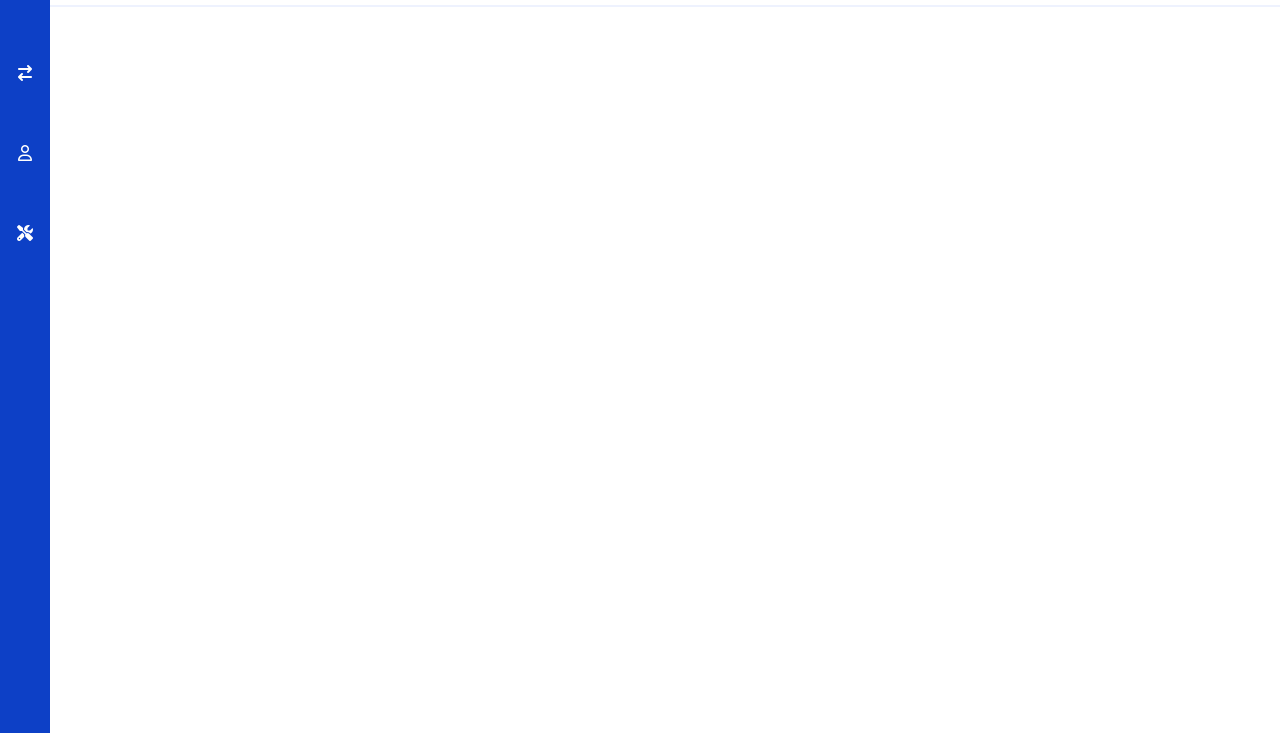
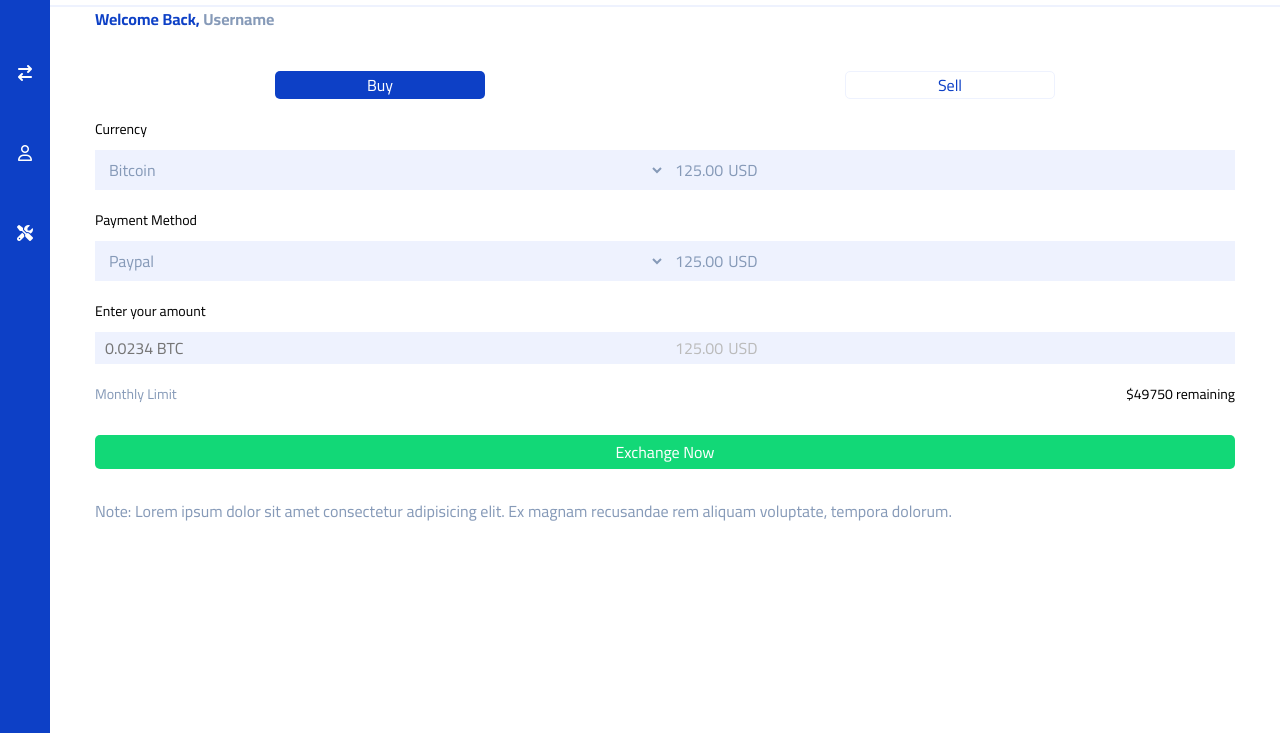
Before and after one commit to mohamedmostafakhudari/Bitcoin-Dashboard, a plain HTML site: page src/index.html in a window 1280 px wide. Shown: the part 67-800 px from the top of the page. Drawn offline with nearby package versions, Linux system fonts and the light colour scheme; files that its build step writes are made by us from their sources.

Commit message:
Create Exchange Section

```diff
--- a/src/index.html
+++ b/src/index.html
@@ -39,6 +39,54 @@
                 </nav>
             </div>
         </header>
+        <div class="container">
+             <p class="welcome"><span>Welcome Back,</span> Username</p>
+        </div>
+        <div class="main__content">
+            <div class="container">
+                <section class="exchange">
+                    <div class="buttons row">
+                        <button type="button" class="buy col">Buy</button>
+                        <button type="button" class="sell col">Sell</button>
+                    </div>
+                    <form action="/" method="post">
+                        <label for="currency">Currency</label>
+                        <div class="info row">
+                            <select name="currency" id="currency" class="currency col">
+                                <option value="bitcoin" selected>Bitcoin</option>
+                                <option value="usd">USD</option>
+                                <option value="euro">Euro</option>
+                            </select>
+                            <span class="equal col">125.00<span>USD</span></span>
+                        </div>
+                        <label for="payment-method">Payment Method</label>
+                        <div class="info row">
+                            <select name="payment-method" id="payment-method" class="payment-method col">
+                                <option value="paypal" selected>Paypal</option>
+                                <option value="mastercard">Mastercard</option>
+                                <option value="payoneer">Payoneer</option>
+                            </select>
+                            <span class="equal col">125.00 <span>USD</span></span>
+                        </div>
+                        <label for="amount">Enter your amount</label>
+                        <div class="info row">
+                            <input type="number" id="amount" class="amount col" name="amount" placeholder="0.0234 BTC">
+                            <span class="equal col">125.00 <span>USD</span></span>
+                        </div>
+                        <div class="limit row">
+                            <p class="col">Monthly Limit</p>
+                            <p class="col">$49750 remaining</p>
+                        </div>
+                        <button type="button" class="exchange-btn">
+                            Exchange Now
+                        </button>
+                    </form>
+                    <p class="note">
+                        Note: Lorem ipsum dolor sit amet consectetur adipisicing elit. Ex magnam recusandae rem aliquam voluptate, tempora dolorum.
+                    </p>
+                </section>
+            </div>
+        </div>
     </main>
     <script src="https://kit.fontawesome.com/46fe3b3b45.js" crossorigin="anonymous"></script>
 </body>
--- /dev/null
+++ b/src/sass/layout/_exchange.scss
@@ -0,0 +1,105 @@
+@use '../abstracts/index' as *;
+.welcome {
+    color: getColor(textColor);
+    font-weight: bold;
+    margin-bottom: rem(40);
+    span {
+        color: getColor(primary);
+    }
+}
+section.exchange {
+    button {
+        cursor: pointer;
+    }
+    .buttons.row {
+        display: flex;
+        justify-content: space-around;
+        margin-bottom: rem(20);
+        flex-wrap:wrap;
+    }
+    .buttons.row > .col {
+        flex-basis: 100%;
+        max-width: rem(210);
+    }
+    .buttons button {
+        border-radius: 5px;
+    }
+    .buy {
+        background-color: getColor(primary);
+        color: #fff;
+        border: none;
+    }
+    .sell {
+        background-color: #fff;
+        color: getColor(primary);
+        border: 1px solid getColor(secondary);
+    }
+    label {
+        display: block;
+        font-size: rem(14);
+
+    }
+    label + .info.row {
+        display: flex;
+        flex-wrap: wrap;
+        margin: {
+            top: rem(10);
+            bottom: rem(20);
+        }
+    }
+    label + .info.row .col {
+        flex-basis: 100%;
+        padding: rem(4) 0;
+        padding-inline: rem(10);
+        @include breakpoint-up(medium) {
+            flex: 1;
+        }
+    }
+    .info {
+        color: getColor(textColor);
+    }
+    .info select {
+        background-color: getColor(secondary);
+        border: none;
+        color: getColor(textColor);
+    }
+    .info > span {
+        background-color: getColor(secondary);
+        @include flex-center(y);
+    }
+    .info > span > span {
+        margin-left: rem(5);
+    }
+    input[type=number] {
+        background-color: getColor(secondary);
+        border: none;
+        color: #bbb;
+        min-width: 160px;
+    }
+    input[type=number] + span {
+        color: #bbb;
+    }
+    .limit.row {
+        display: flex;
+        justify-content: space-between;
+    }
+    .limit p {
+        font-size: rem(14);
+    }
+    .limit p:first-child {
+        color: getColor(textColor);
+    }
+    .exchange-btn {
+        background-color: #12d877;
+        color: #fff;
+        border: none;
+        display: block;
+        width: 100%;
+        padding: rem(5) 0;
+        border-radius: 5px;
+        margin: rem(30) 0;
+    }
+    .note {
+        color: getColor(textColor);
+    }
+}
--- a/src/sass/layout/_index4.scss
+++ b/src/sass/layout/_index4.scss
@@ -4,3 +4,4 @@
 @forward '_header.scss';
 @forward '_navigation.scss';
 @forward '_sidebar.scss';
+@forward '_exchange.scss';
```
